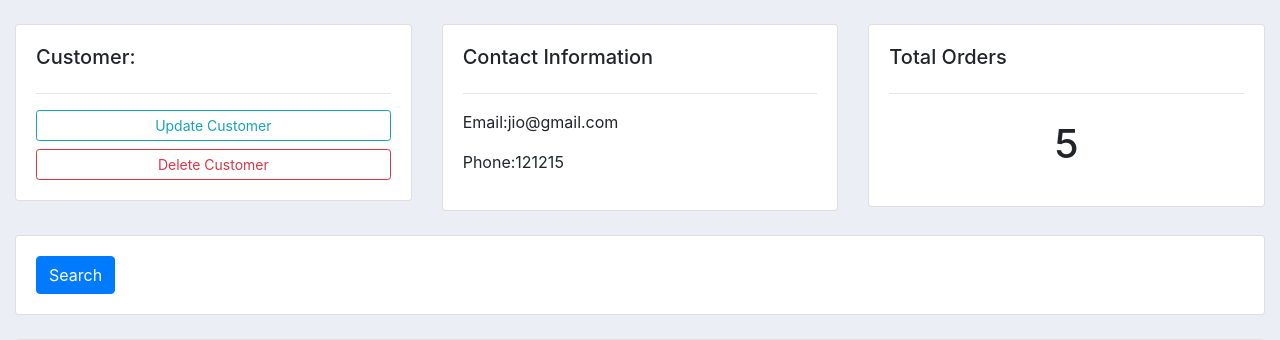
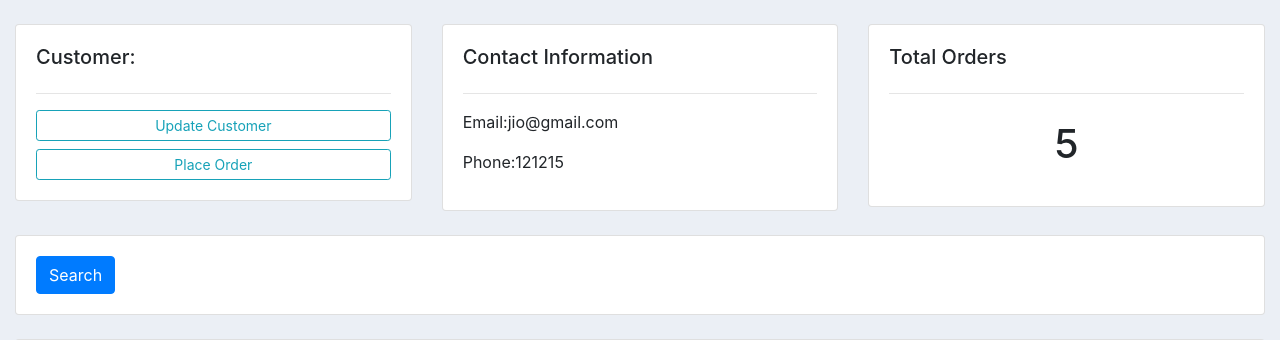
Before and after one commit to rahulraveendranak/customer-management-app, a Django app: page /customer/1/ in a window 1280 px wide. Shown: the part 76-416 px from the top of the page. Run offline with Django 3.2, Linux system fonts and the light colour scheme; data comes from the database, SQL or seed files in the repository; both versions use the stored data as it was after the commit; some libraries are stand-ins or nearby versions.

Commit message:
added inline formsets

```diff
--- a/accounts/urls.py
+++ b/accounts/urls.py
@@ -20,7 +20,8 @@ urlpatterns = [
     path('', views.home, name='home'),
     path('products/', views.products, name='products'),
     path('customer/<str:pk_test>/', views.customer, name='customer'),
-    path('create_order/',views.createOrder,name='create_order'),
+
+    path('create_order/<str:pk>/',views.createOrder,name='create_order'),
     path('update_order/<str:pk>/',views.updateOrder,name='update_order'),
     path('delete_order/<str:pk>/',views.deleteOrder,name='delete_order'),
 ]
--- a/accounts/views.py
+++ b/accounts/views.py
@@ -1,4 +1,5 @@
 from django.shortcuts import render,HttpResponse,redirect
+from django.forms import inlineformset_factory
 from .models import *
 from .forms import OrderForm
 # Create your views here.
@@ -29,15 +30,20 @@ def customer(request,pk_test):
     context = {'customer':customer,'orders':orders,'order_count':order_count}
     return render(request,"customer.html",context)
 
-def createOrder(request):
-    form = OrderForm()
+def createOrder(request,pk):
+    OrderFormSet = inlineformset_factory(Customer ,Order, fields=('product','status'),extra = 10)
+    customer = Customer.objects.get(id = pk)
+    formset = OrderFormSet(queryset=Order.objects.none(),instance=customer)
+    #form = OrderForm(initial={'customer':customer})
     if request.method == 'POST':
         #print('Printing Post:',request.POST)
-        form = OrderForm(request.POST)
-        if form.is_valid():
-            form.save()
+        #form = OrderForm(request.POST)
+        formset = OrderFormSet(request.POST, instance=customer)
+        if formset.is_valid():
+            formset.save()
             return redirect('/')
-    context={'form':form}
+
+    context={'formset':formset}
     return render(request,"order_form.html",context)
 
 def updateOrder(request,pk):
--- a/templates/customer.html
+++ b/templates/customer.html
@@ -10,7 +10,7 @@
 			<h5>Customer:</h5>
 			<hr>
 			<a class="btn btn-outline-info  btn-sm btn-block" href="">Update Customer</a>
-			<a class="btn btn-outline-danger  btn-sm btn-block" href="">Delete Customer</a>
+			<a class="btn btn-outline-info  btn-sm btn-block" href="{% url 'create_order' customer.id %}">Place Order</a>
 
 		</div>
 	</div>
--- a/templates/dashboard.html
+++ b/templates/dashboard.html
@@ -33,7 +33,7 @@
 		<h5>LAST 5 ORDERS</h5>
 		<hr>
 		<div class="card card-body">
-			<a class="btn btn-primary  btn-sm btn-block" href="{% url 'create_order' %}">Create Order</a>
+
 			<table class="table table-sm">
 				<tr>
 					<th>Product</th>
--- a/templates/order_form.html
+++ b/templates/order_form.html
@@ -9,7 +9,11 @@
 
             <form action="" method="POST">
             {% csrf_token %}
+            {{ formset.management_form }}
+            {% for form in formset %}
             {{form}}
+            <hr>
+            {% endfor %}
             <input type="submit" name="submit">
             </form>
         </div>
```
Also changed, not shown: db.sqlite3.
